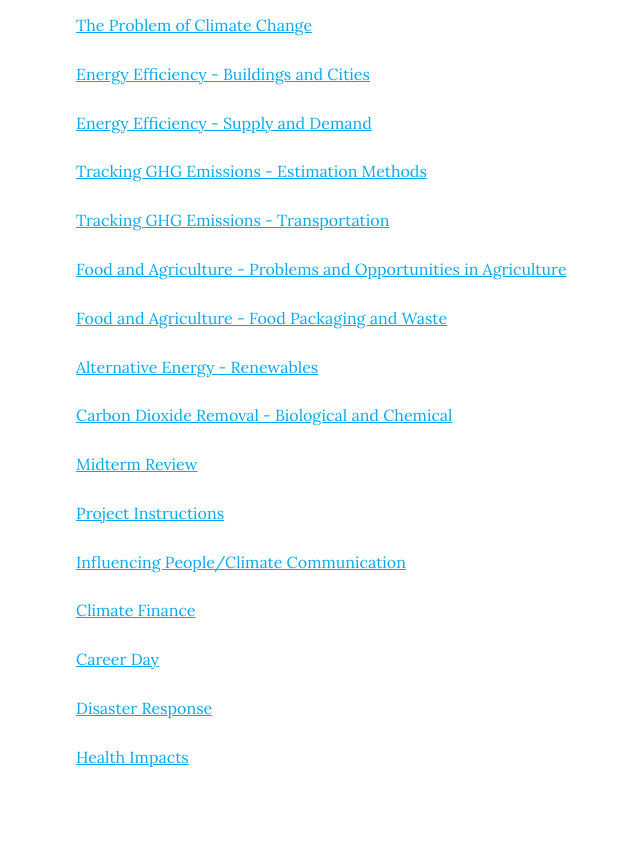
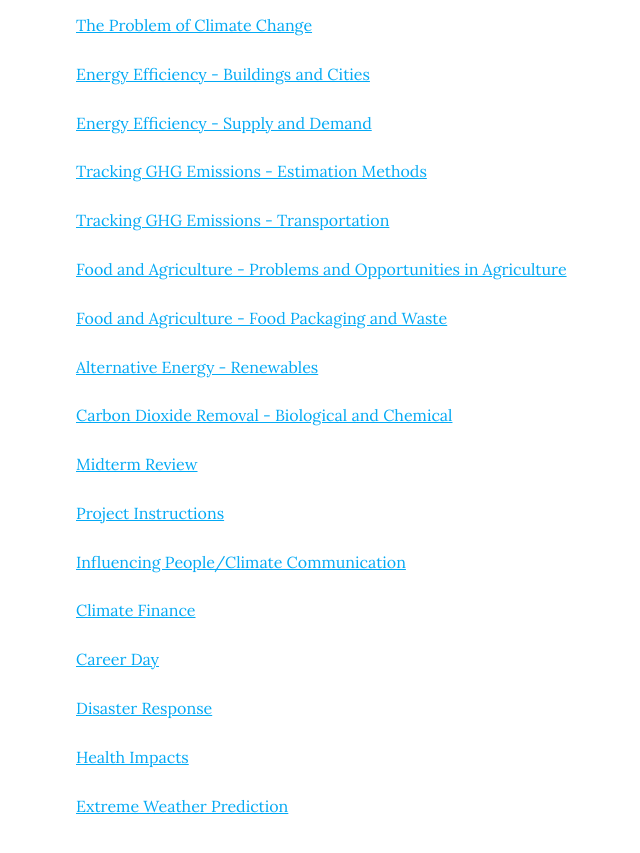
Before and after one commit to Lindsay-Lab/lindsay-lab.github.io, a Jekyll site: the page built from teaching/index.md, in a window 1280 px wide and 900 px high, scrolled down 681 px. Shown: the top 853 px of the window, without its empty margins (114-754 px from the left). Built offline with Jekyll 4.4.1, drawn with Linux system fonts in a browser that asks for light colours; nearby versions of some CDN libraries.

Commit message:
Update index.md

```diff
--- a/teaching/index.md
+++ b/teaching/index.md
@@ -49,6 +49,8 @@ The current course syllabus is [here](https://lindsay-lab.github.io/ClimateML_Le
 
 [Health Impacts](https://lindsay-lab.github.io/ClimateML_Lectures/Health%20Impacts.pdf)
 
+[Extreme Weather Prediction](https://lindsay-lab.github.io/ClimateML_Lectures/Extreme%20Weather%20Event%20Prediction.pdf)
+
 <!--{% include search-info.html %}
 
 {% include section.html %}
```
